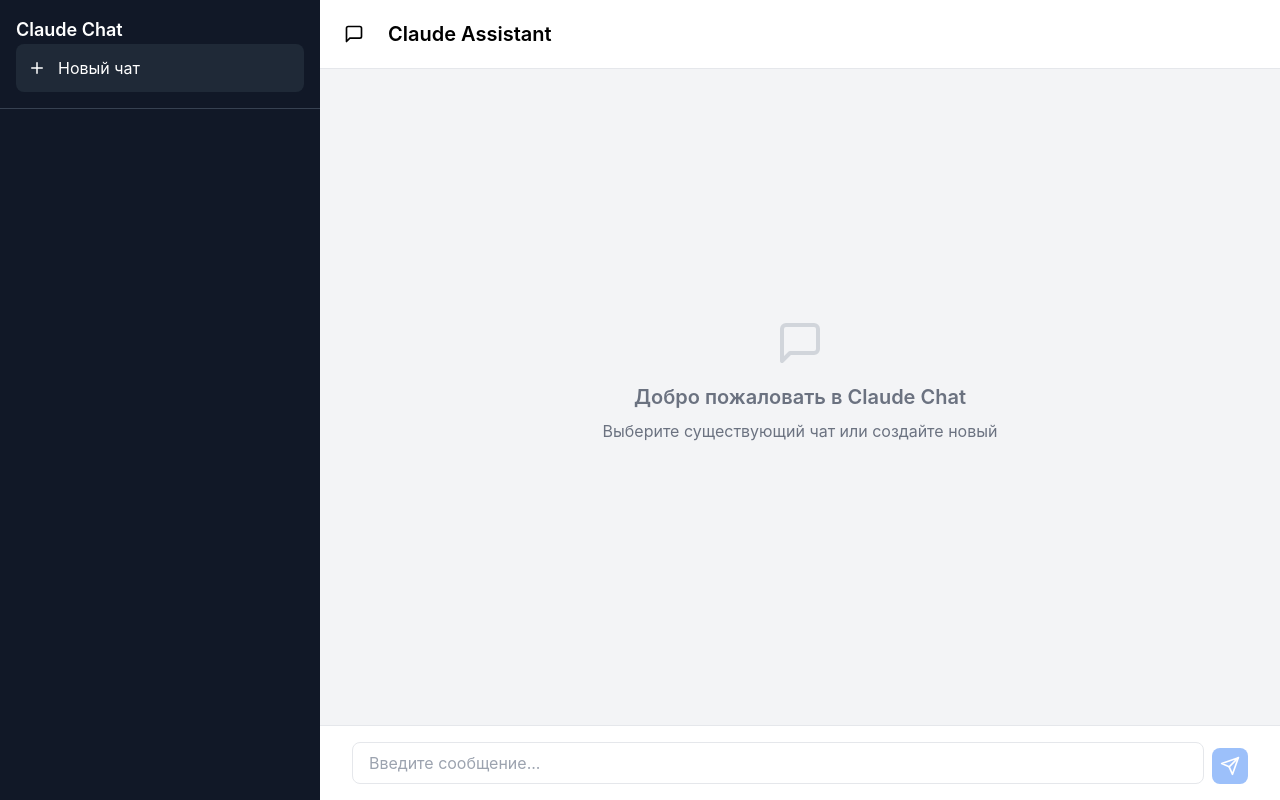
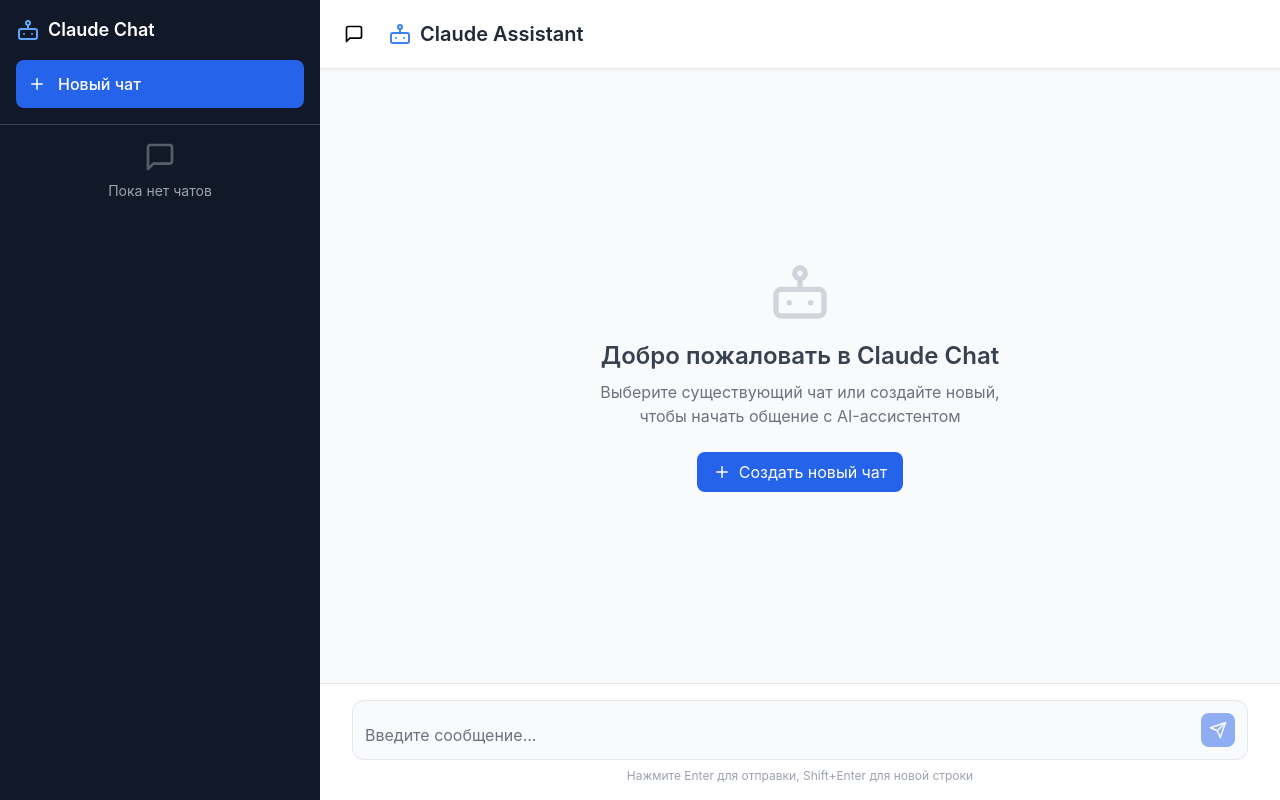
Before and after one commit to Genialari/claude-chat-app, a Next.js app: page / in a window 1280 px wide. Built offline with nearby package versions, Linux system fonts and the light colour scheme.

Commit message:
Update ChatApp.js

```diff
--- a/components/ChatApp.js
+++ b/components/ChatApp.js
@@ -1,5 +1,5 @@
 import { useState, useEffect, useRef } from 'react';
-import { Send, Plus, Trash2, MessageSquare, Menu, X } from 'lucide-react';
+import { Send, Plus, Trash2, MessageSquare, Menu, X, Bot, User } from 'lucide-react';
 
 const ChatApp = () => {
   const [chats, setChats] = useState([]);
@@ -9,6 +9,7 @@
   const [isLoading, setIsLoading] = useState(false);
   const [sidebarOpen, setSidebarOpen] = useState(true);
   const messagesEndRef = useRef(null);
+  const textareaRef = useRef(null);
 
   // Загрузка чатов из localStorage
   const loadChats = () => {
@@ -51,6 +52,7 @@
     saveChats(updatedChats);
     setCurrentChatId(newChat.id);
     setCurrentChat(newChat);
+    setSidebarOpen(false); // Закрываем сайдбар на мобильных
   };
 
   // Загрузка конкретного чата
@@ -59,6 +61,14 @@
     if (chat) {
       setCurrentChat(chat);
       setCurrentChatId(chatId);
+    }
+  };
+
+  // Автоматическое изменение высоты textarea
+  const adjustTextareaHeight = () => {
+    if (textareaRef.current) {
+      textareaRef.current.style.height = 'auto';
+      textareaRef.current.style.height = Math.min(textareaRef.current.scrollHeight, 120) + 'px';
     }
   };
 
@@ -102,6 +112,11 @@
     setCurrentChat(updatedChat);
     setMessage('');
     setIsLoading(true);
+
+    // Сбрасываем высоту textarea
+    if (textareaRef.current) {
+      textareaRef.current.style.height = 'auto';
+    }
 
     try {
       // Отправляем запрос к API
@@ -195,6 +210,10 @@
     scrollToBottom();
   }, [currentChat?.messages]);
 
+  useEffect(() => {
+    adjustTextareaHeight();
+  }, [message]);
+
   const handleKeyPress = (e) => {
     if (e.key === 'Enter' && !e.shiftKey) {
       e.preventDefault();
@@ -202,8 +221,15 @@
     }
   };
 
+  const formatTime = (timestamp) => {
+    return new Date(timestamp).toLocaleTimeString('ru-RU', {
+      hour: '2-digit',
+      minute: '2-digit'
+    });
+  };
+
   return (
-    <div className="flex h-screen bg-gray-100">
+    <div className="flex h-screen bg-gray-50">
       {/* Оверлей для мобильных устройств */}
       {sidebarOpen && (
         <div
@@ -220,18 +246,21 @@
         transition-transform duration-300 ease-in-out
       `}>
         <div className="p-4 border-b border-gray-700">
-          <div className="flex items-center justify-between mb-4 lg:mb-0">
+          <div className="flex items-center justify-between mb-4">
+            <div className="flex items-center gap-2">
+              <Bot size={24} className="text-blue-400" />
               <h2 className="text-lg font-semibold">Claude Chat</h2>
+            </div>
             <button
               onClick={() => setSidebarOpen(false)}
-              className="lg:hidden p-1 hover:bg-gray-700 rounded"
+              className="lg:hidden p-1 hover:bg-gray-700 rounded transition-colors"
             >
               <X size={20} />
             </button>
           </div>
           <button
             onClick={createNewChat}
-            className="w-full flex items-center gap-3 p-3 rounded-lg bg-gray-800 hover:bg-gray-700 transition-colors"
+            className="w-full flex items-center gap-3 p-3 rounded-lg bg-blue-600 hover:bg-blue-500 transition-colors font-medium"
           >
             <Plus size={18} />
             Новый чат
@@ -239,7 +268,13 @@
         </div>
 
         <div className="flex-1 overflow-y-auto">
-          {chats.map(chat => (
+          {chats.length === 0 ? (
+            <div className="p-4 text-gray-400 text-center">
+              <MessageSquare size={32} className="mx-auto mb-2 opacity-50" />
+              <p className="text-sm">Пока нет чатов</p>
+            </div>
+          ) : (
+            chats.map(chat => (
               <div
                 key={chat.id}
                 onClick={() => {
@@ -247,37 +282,41 @@
                   setSidebarOpen(false);
                 }}
                 className={`p-4 border-b border-gray-800 cursor-pointer hover:bg-gray-800 transition-colors group ${
-                currentChatId === chat.id ? 'bg-gray-800' : ''
+                  currentChatId === chat.id ? 'bg-gray-800 border-l-4 border-l-blue-500' : ''
                 }`}
               >
-              <div className="flex items-center justify-between">
+                <div className="flex items-start justify-between">
                   <div className="flex-1 min-w-0">
                     <div className="flex items-center gap-2 mb-1">
-                    <MessageSquare size={16} />
-                    <h3 className="font-medium truncate">{chat.title}</h3>
+                      <MessageSquare size={14} className="text-gray-400 mt-0.5" />
+                      <h3 className="font-medium text-sm truncate">{chat.title}</h3>
                     </div>
                     {chat.messages.length > 0 && (
-                    <p className="text-sm text-gray-400 truncate">
-                      {chat.messages[chat.messages.length - 1].content}
+                      <p className="text-xs text-gray-400 truncate">
+                        {chat.messages[chat.messages.length - 1].content.substring(0, 50)}...
                       </p>
                     )}
+                    <p className="text-xs text-gray-500 mt-1">
+                      {new Date(chat.createdAt).toLocaleDateString('ru-RU')}
+                    </p>
                   </div>
                   <button
                     onClick={(e) => deleteChat(chat.id, e)}
                     className="opacity-0 group-hover:opacity-100 p-1 hover:bg-gray-700 rounded transition-all"
                   >
-                  <Trash2 size={14} />
+                    <Trash2 size={12} />
                   </button>
                 </div>
               </div>
-          ))}
+            ))
+          )}
         </div>
       </div>
 
       {/* Основная область */}
-      <div className="flex-1 flex flex-col">
+      <div className="flex-1 flex flex-col min-w-0">
         {/* Заголовок */}
-        <div className="bg-white border-b p-4 flex items-center gap-4">
+        <div className="bg-white border-b border-gray-200 p-4 flex items-center gap-4 shadow-sm">
           <button
             onClick={() => setSidebarOpen(true)}
             className="lg:hidden p-2 hover:bg-gray-100 rounded-lg transition-colors"
@@ -290,43 +329,88 @@
           >
             <MessageSquare size={20} />
           </button>
-          <h1 className="text-xl font-semibold">
+          <div className="flex items-center gap-2">
+            <Bot size={24} className="text-blue-500" />
+            <h1 className="text-xl font-semibold text-gray-800">
               {currentChat?.title || 'Claude Assistant'}
             </h1>
           </div>
+        </div>
 
         {/* Сообщения */}
-        <div className="flex-1 overflow-y-auto p-4 space-y-4">
-          {!currentChat && (
-            <div className="flex items-center justify-center h-full">
-              <div className="text-center text-gray-500">
-                <MessageSquare size={48} className="mx-auto mb-4 text-gray-300" />
-                <h2 className="text-xl font-semibold mb-2">Добро пожаловать в Claude Chat</h2>
-                <p>Выберите существующий чат или создайте новый</p>
+        <div className="flex-1 overflow-y-auto">
+          {!currentChat ? (
+            <div className="flex items-center justify-center h-full p-8">
+              <div className="text-center max-w-md">
+                <Bot size={64} className="mx-auto mb-4 text-gray-300" />
+                <h2 className="text-2xl font-semibold text-gray-700 mb-2">
+                  Добро пожаловать в Claude Chat
+                </h2>
+                <p className="text-gray-500 mb-6">
+                  Выберите существующий чат или создайте новый, чтобы начать общение с AI-ассистентом
+                </p>
+                <button
+                  onClick={createNewChat}
+                  className="inline-flex items-center gap-2 px-4 py-2 bg-blue-600 text-white rounded-lg hover:bg-blue-500 transition-colors"
+                >
+                  <Plus size={18} />
+                  Создать новый чат
+                </button>
               </div>
+            </div>
+          ) : (
+            <div className="p-4 space-y-6 max-w-4xl mx-auto w-full">
+              {currentChat.messages.length === 0 && (
+                <div className="text-center py-8">
+                  <Bot size={48} className="mx-auto mb-4 text-blue-400" />
+                  <h3 className="text-lg font-medium text-gray-700 mb-2">Чат создан</h3>
+                  <p className="text-gray-500">Задайте свой первый вопрос</p>
                 </div>
               )}
 
-          {currentChat?.messages?.map(msg => (
+              {currentChat.messages.map(msg => (
                 <div
                   key={msg.id}
-              className={`flex ${msg.role === 'user' ? 'justify-end' : 'justify-start'}`}
+                  className={`flex gap-3 ${msg.role === 'user' ? 'justify-end' : 'justify-start'}`}
                 >
+                  {msg.role === 'assistant' && (
+                    <div className="w-8 h-8 rounded-full bg-blue-100 flex items-center justify-center flex-shrink-0">
+                      <Bot size={16} className="text-blue-600" />
+                    </div>
+                  )}
+
+                  <div className={`max-w-2xl ${msg.role === 'user' ? 'order-first' : ''}`}>
                     <div
-                className={`max-w-2xl px-4 py-2 rounded-lg ${
+                      className={`px-4 py-3 rounded-2xl ${
                         msg.role === 'user'
-                    ? 'bg-blue-500 text-white'
-                    : 'bg-white border shadow-sm'
+                          ? 'bg-blue-600 text-white rounded-br-md'
+                          : 'bg-white border border-gray-200 text-gray-800 rounded-bl-md shadow-sm'
                       }`}
                     >
-                <p className="whitespace-pre-wrap">{msg.content}</p>
+                      <p className="whitespace-pre-wrap leading-relaxed">{msg.content}</p>
                     </div>
+                    <p className={`text-xs text-gray-400 mt-1 ${
+                      msg.role === 'user' ? 'text-right' : 'text-left'
+                    }`}>
+                      {formatTime(msg.timestamp)}
+                    </p>
+                  </div>
+
+                  {msg.role === 'user' && (
+                    <div className="w-8 h-8 rounded-full bg-gray-200 flex items-center justify-center flex-shrink-0">
+                      <User size={16} className="text-gray-600" />
+                    </div>
+                  )}
                 </div>
               ))}
 
               {isLoading && (
-            <div className="flex justify-start">
-              <div className="max-w-2xl px-4 py-2 rounded-lg bg-white border shadow-sm">
+                <div className="flex gap-3 justify-start">
+                  <div className="w-8 h-8 rounded-full bg-blue-100 flex items-center justify-center flex-shrink-0">
+                    <Bot size={16} className="text-blue-600" />
+                  </div>
+                  <div className="max-w-2xl">
+                    <div className="px-4 py-3 rounded-2xl rounded-bl-md bg-white border border-gray-200 shadow-sm">
                       <div className="flex items-center gap-2">
                         <div className="w-2 h-2 bg-gray-400 rounded-full animate-bounce"></div>
                         <div className="w-2 h-2 bg-gray-400 rounded-full animate-bounce" style={{ animationDelay: '0.1s' }}></div>
@@ -334,30 +418,39 @@
                       </div>
                     </div>
                   </div>
+                </div>
               )}
 
               <div ref={messagesEndRef} />
             </div>
+          )}
+        </div>
 
         {/* Поле ввода */}
-        <div className="bg-white border-t p-4">
-          <div className="flex items-end gap-2 max-w-4xl mx-auto">
+        <div className="bg-white border-t border-gray-200 p-4">
+          <div className="max-w-4xl mx-auto">
+            <div className="flex items-end gap-3 bg-gray-50 rounded-xl border border-gray-200 p-3">
               <textarea
+                ref={textareaRef}
                 value={message}
                 onChange={(e) => setMessage(e.target.value)}
                 onKeyPress={handleKeyPress}
                 placeholder="Введите сообщение..."
-              className="flex-1 resize-none border rounded-lg px-4 py-2 focus:outline-none focus:ring-2 focus:ring-blue-500 max-h-32"
+                className="flex-1 resize-none bg-transparent focus:outline-none placeholder-gray-500 text-gray-800 min-h-[24px] max-h-[120px]"
                 rows="1"
                 disabled={isLoading}
               />
               <button
                 onClick={sendMessage}
                 disabled={!message.trim() || isLoading}
-              className="p-2 bg-blue-500 text-white rounded-lg hover:bg-blue-600 disabled:opacity-50 disabled:cursor-not-allowed transition-colors"
+                className="p-2 bg-blue-600 text-white rounded-lg hover:bg-blue-500 disabled:opacity-50 disabled:cursor-not-allowed transition-colors flex-shrink-0"
               >
-              <Send size={20} />
+                <Send size={18} />
               </button>
+            </div>
+            <p className="text-xs text-gray-400 mt-2 text-center">
+              Нажмите Enter для отправки, Shift+Enter для новой строки
+            </p>
           </div>
         </div>
       </div>
```
Lines whose indentation alone changed are shown as unchanged.
